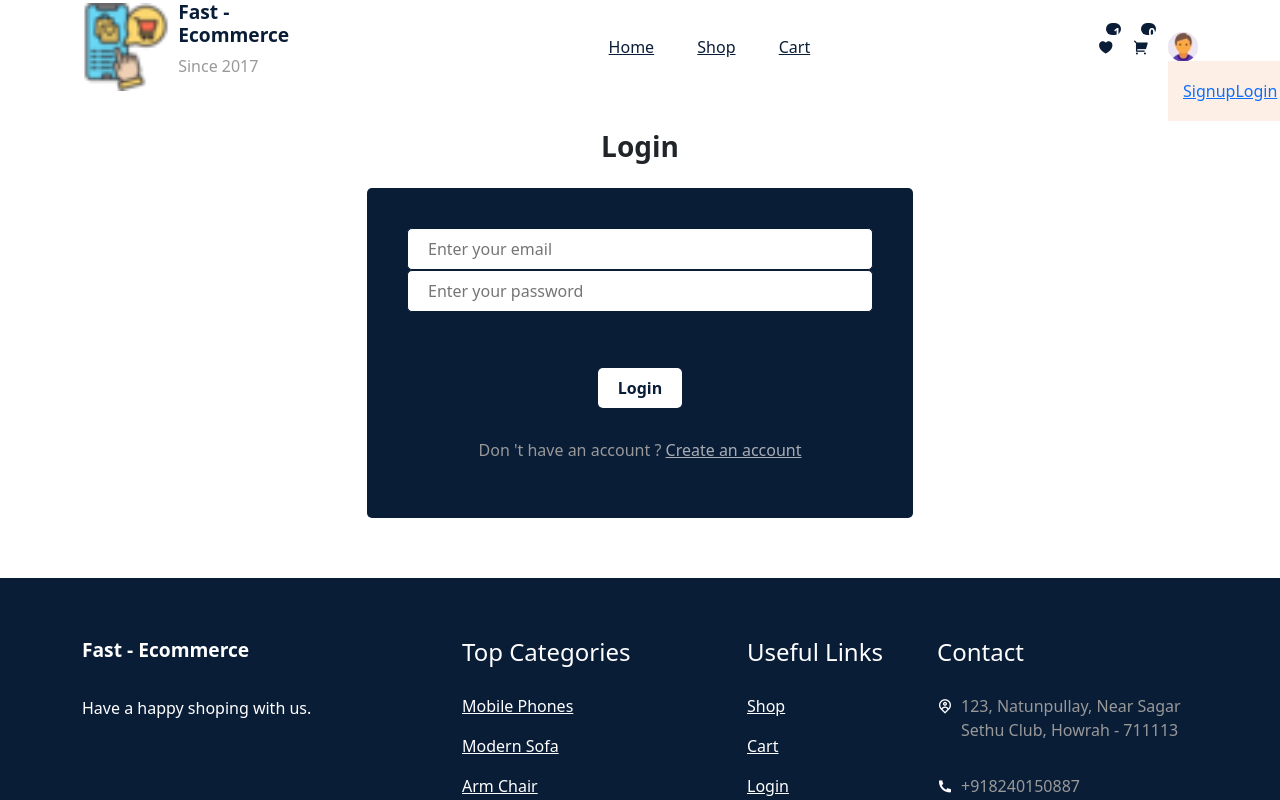
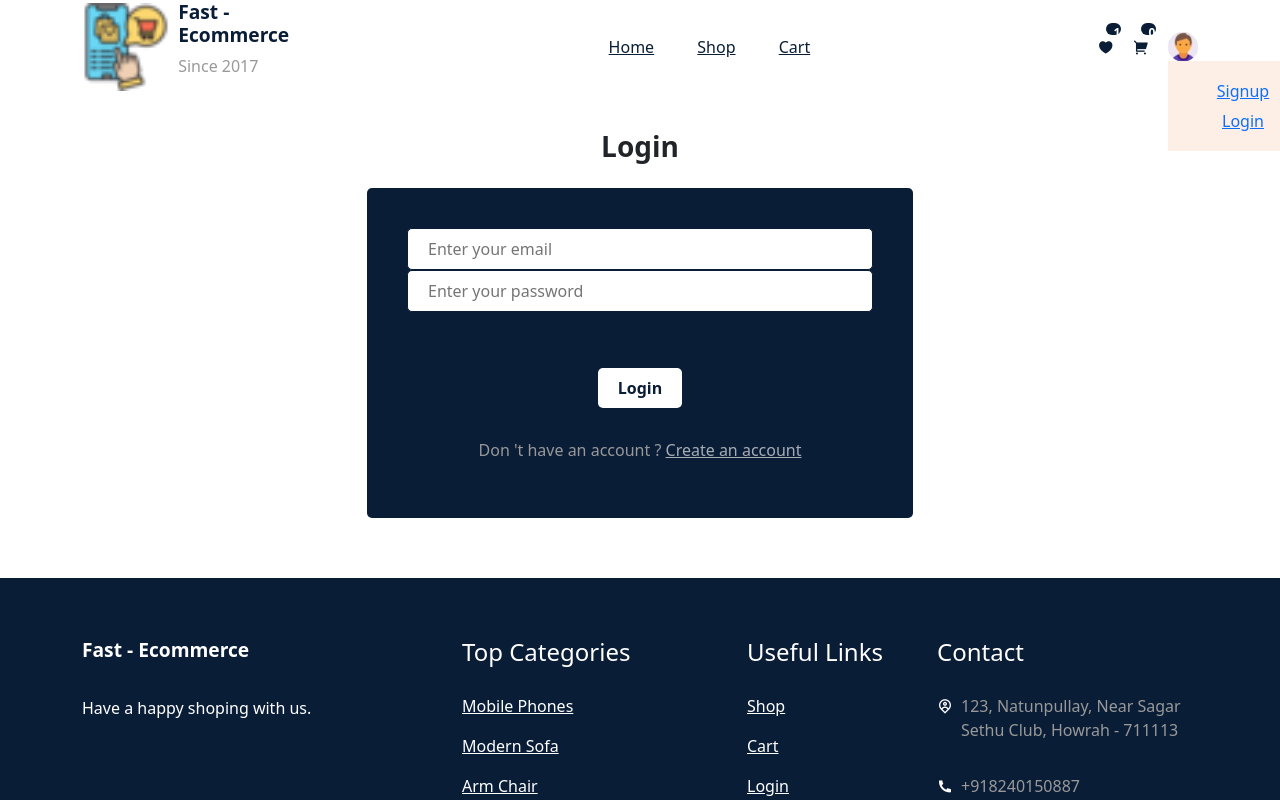
Before and after one commit to mimi544/ecommerce, a React (Create React App) app: page /login in a window 1280 px wide. Both pictures are taken after a click on the picture 1183 px from the left and 47 px from the top of the page. Shown: the top 800 px of the page. Built offline with nearby package versions, Linux system fonts and the light colour scheme; no server answers.

Commit message:
logout done

```diff
--- a/src/components/Header/Header.jsx
+++ b/src/components/Header/Header.jsx
@@ -14,6 +14,7 @@ import useAuth from "../../custom-hooks/useAuth"
 import { Link } from "react-router-dom";
 import { signOut } from "firebase/auth";
 import { auth } from "../../firebase.config";
+import { toast } from "react-toastify";
 
 const nav_link = [
 	{
@@ -49,6 +50,15 @@ const Header = () => {
 			}
 		});
 	};
+
+	const logout = () => {
+		signOut(auth).then(()=>{
+			toast.success("logout completed")
+			navigate("/home")
+		}).catch(err=>{
+			toast.error(err.message)
+		})
+	}
 
 	useEffect(() => {
 		stickyHeaderFunc();
@@ -125,7 +135,7 @@ const Header = () => {
 								<div className="profile_action" ref={profileActionRef} onClick={toggleProfileAction}>
 								{/* <span>Logout</span>  */}
 									{
-										currentUser ? <span>Logout</span> : <div>
+										currentUser ? <span onClick={logout}>Logout</span> : <div className="d-flex align-items-center justify-content-center flex-column">
 											<Link to ="/signup">Signup</Link>
 											<Link to ="/login">Login</Link>
 										</div>
--- a/src/routers/ProtectedRoute.js
+++ b/src/routers/ProtectedRoute.js
@@ -4,7 +4,7 @@ import { Navigate } from 'react-router-dom'
 
 const ProtectedRoute = ({children}) => {
     const {currentUser}=useAuth()
-  return currentUser ? children : <Navigate to='login'/>
+  return currentUser ? children : <Navigate to='/login'/>
 }
 
 export default ProtectedRoute
```
